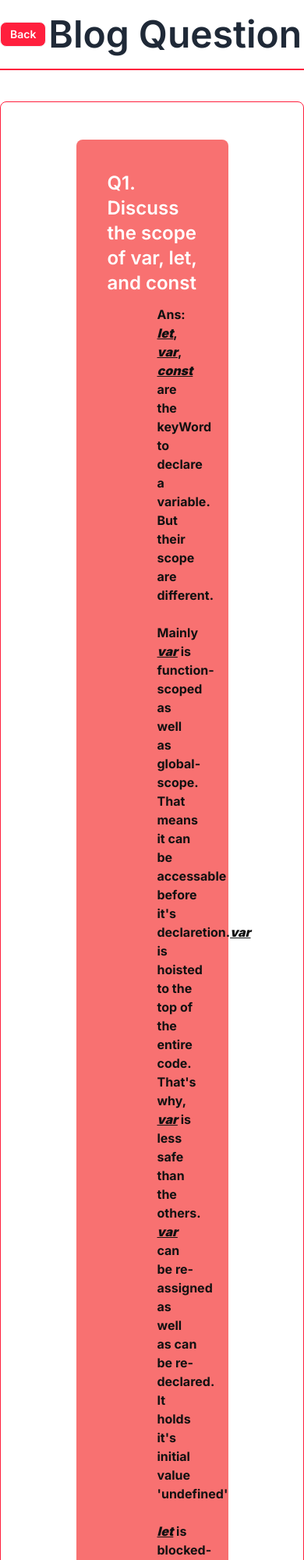
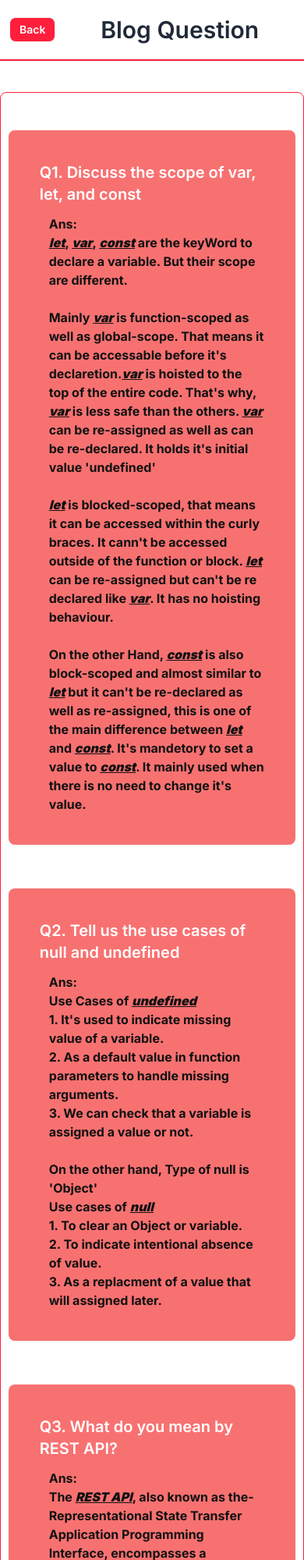
Before and after one commit to akibrahman/ph-tube-akib, a plain HTML site: page blog.html in a window 390 px wide. Shown: the top 2000 px of the page at 78% size. Drawn offline with nearby package versions, Linux system fonts and the light colour scheme.

Commit message:
Assignment Completed

```diff
--- a/blog.html
+++ b/blog.html
@@ -25,21 +25,25 @@
     <div class="flex items-center py-5 border-b-2 border-[#ff1f3d]">
       <a href="./index.html">
         <button
-          class="btn btn-sm capitalize w-max bg-[#ff1f3d] text-white hover:bg-[#ff1f3d]"
+          class="btn btn-sm capitalize w-max bg-[#ff1f3d] text-white hover:bg-[#ff1f3d] ml-3 md:ml-0"
         >
           back
         </button>
       </a>
-      <h1 class="flex-1 text-center font-semibold text-5xl">Blog Question</h1>
+      <h1
+        class="flex-1 text-center font-semibold text-3xl md:text-4xl lg:text-5xl"
+      >
+        Blog Question
+      </h1>
     </div>
     <div
-      class="mt-10 border border-[#ff1f3d] py-12 px-16 rounded-lg font-semibold flex flex-col gap-14 text-[#111]"
+      class="mt-10 border border-[#ff1f3d] py-12 px-0 lg:px-16 rounded-lg font-semibold flex flex-col gap-14 text-[#111]"
     >
-      <div class="p-10 rounded-lg w-3/4 mx-auto bg-red-400">
-        <p class="text-2xl text-white">
+      <div class="p-10 rounded-lg w-[95%] lg:w-3/4 mx-auto bg-red-400">
+        <p class="text-xl lg:text-2xl text-white">
           Q1. Discuss the scope of var, let, and const
         </p>
-        <p class="ml-16 mt-3 font-bold">
+        <p class="ml-3 lg:ml-16 mt-3 font-bold">
           Ans:<br />
           <span class="font-black italic underline">let</span>,
           <span class="font-black italic underline">var</span>,
@@ -75,11 +79,11 @@
           when there is no need to change it's value.
         </p>
       </div>
-      <div class="p-10 rounded-lg w-3/4 mx-auto bg-red-400">
-        <p class="text-2xl text-white">
+      <div class="p-10 rounded-lg w-[95%] lg:w-3/4 mx-auto bg-red-400">
+        <p class="text-xl lg:text-2xl text-white">
           Q2. Tell us the use cases of null and undefined
         </p>
-        <p class="ml-16 mt-3 font-bold">
+        <p class="ml-3 lg:ml-16 mt-3 font-bold">
           Ans: <br />
           Use Cases of
           <span class="font-black italic underline">undefined</span> <br />
@@ -95,9 +99,11 @@
           will assigned later.
         </p>
       </div>
-      <div class="p-10 rounded-lg w-3/4 mx-auto bg-red-400">
-        <p class="text-2xl text-white">3. What do you mean by REST API?</p>
-        <p class="ml-16 mt-3 font-bold">
+      <div class="p-10 rounded-lg w-[95%] lg:w-3/4 mx-auto bg-red-400">
+        <p class="text-xl lg:text-2xl text-white">
+          Q3. What do you mean by REST API?
+        </p>
+        <p class="ml-3 lg:ml-16 mt-3 font-bold">
           Ans: <br />
           The <span class="font-black italic underline">REST API</span>, also
           known as the­ Representational State­ Transfer Application Programming
```
